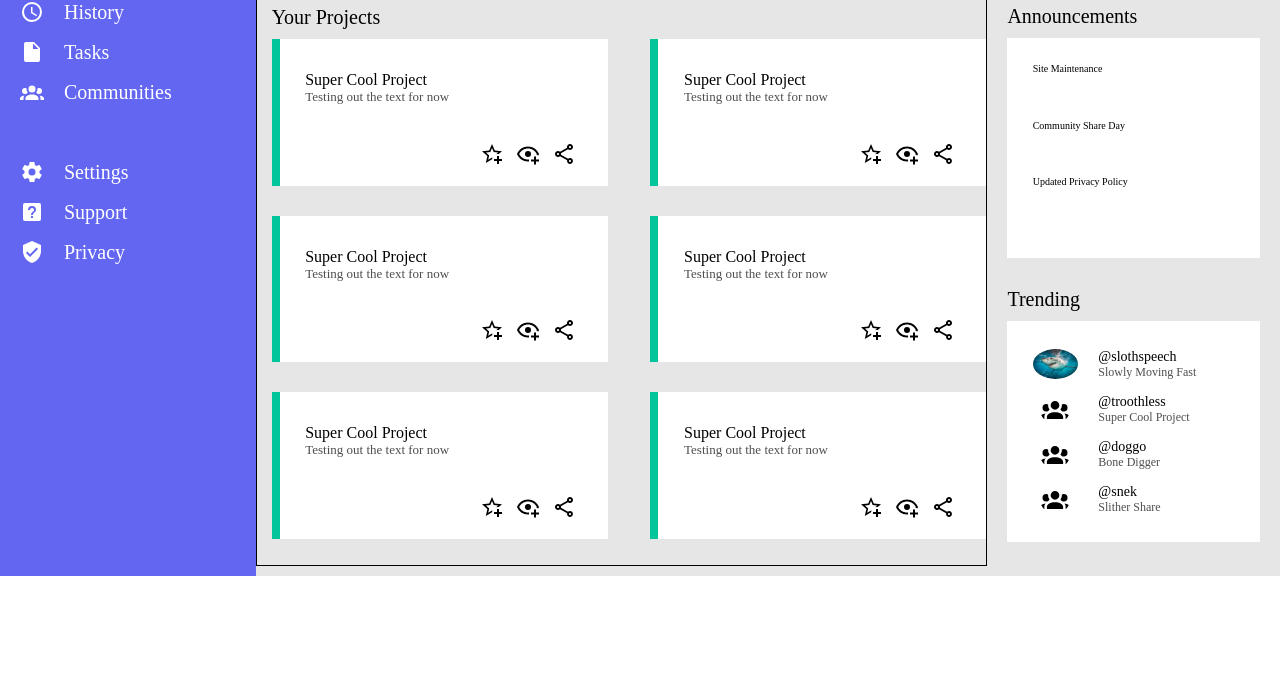
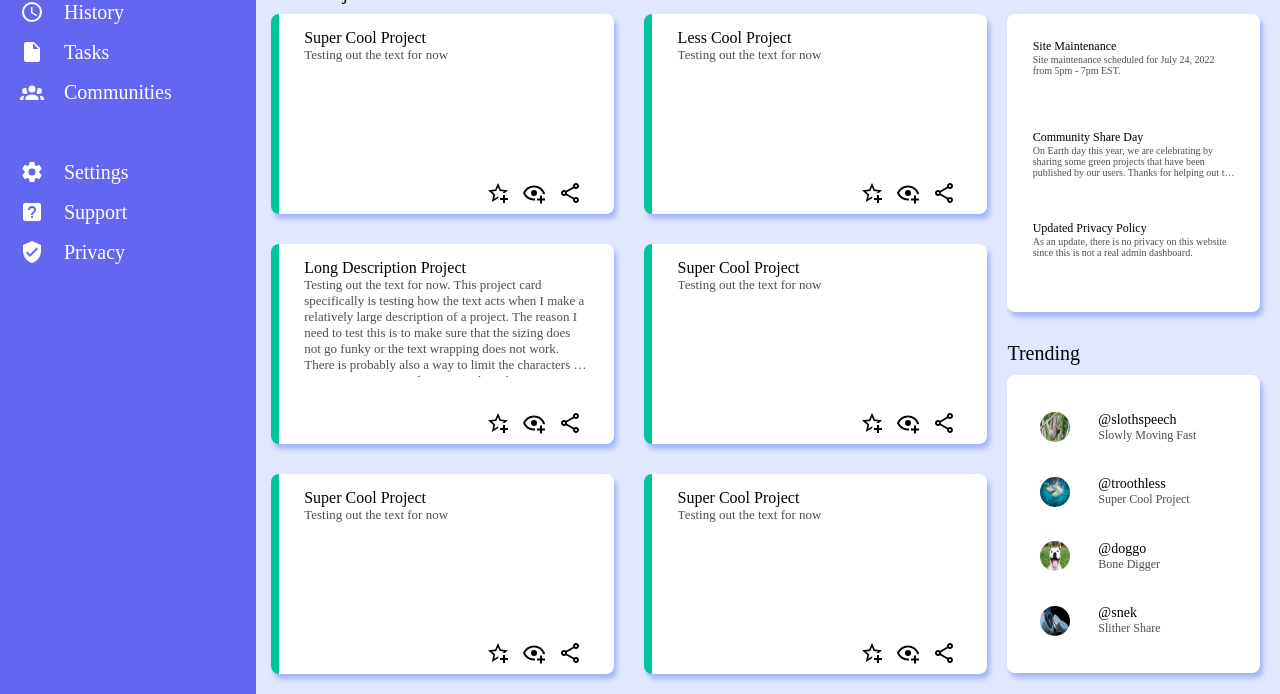
Before and after one commit to Trebordagreat/admin-dashboard, a plain HTML site: page index.html in a window 1280 px wide. Shown: the part 224-918 px from the top of the page. Before the commit the page ends 800 px from the top, so only its background shows below. Drawn offline with Linux system fonts and the light colour scheme.

Commit message:
finished project

```diff
--- a/index.html
+++ b/index.html
@@ -101,7 +101,7 @@
                         </div>
                     </div>
                     <div class="project-card">
-                        <div class="project-title">Super Cool Project</div>
+                        <div class="project-title">Less Cool Project</div>
                         <div class="project-description">
                             Testing out the text for now
                         </div>
@@ -119,9 +119,9 @@
                         </div>
                     </div>
                     <div class="project-card">
-                        <div class="project-title">Super Cool Project</div>
+                        <div class="project-title">Long Description Project</div>
                         <div class="project-description">
-                            Testing out the text for now
+                            Testing out the text for now.  This project card specifically is testing how the text acts when I make a relatively large description of a project.  The reason I need to test this is to make sure that the sizing does not go funky or the text wrapping does not work.  There is probably also a way to limit the characters if a user was to input a description, but I have no javascript for this project, so I will not do that today.
                         </div>
                         <div class="project-icons">
                             <div></div>
@@ -198,15 +198,15 @@
                     <div class="announcement-section">
                         <div class="announcement">
                             <div class="announcement-title">Site Maintenance</div>
-                            <div class="announcement-text"></div>
+                            <div class="announcement-text">Site maintenance scheduled for July 24, 2022 from 5pm - 7pm EST.</div>
                         </div>
                         <div class="announcement">
                             <div class="announcement-title">Community Share Day</div>
-                            <div class="announcement-text"></div>
+                            <div class="announcement-text">On Earth day this year, we are celebrating by sharing some green projects that have been published by our users.  Thanks for helping out the world!</div>
                         </div>
                         <div class="announcement">
                             <div class="announcement-title">Updated Privacy Policy</div>
-                            <div class="announcement-text"></div>
+                            <div class="announcement-text">As an update, there is no privacy on this website since this is not a real admin dashboard.</div>
                         </div>
                     </div>
                 </div>
@@ -214,28 +214,28 @@
                     <div class="content-heading">Trending</div>
                     <div class="trend-section">
                         <div class="trend">
-                            <img src="icons/sharkprofilepic.jpeg" alt="" class="trend-pic profile-picture">
+                            <img src="icons/sloth.jpeg" alt="user-pic" class="trend-pic profile-picture">
                             <div>
                                 <div class="trend-user">@slothspeech</div>
                                 <div class="trend-project">Slowly Moving Fast</div>
                             </div>
                         </div>
                         <div class="trend">
-                            <img src="icons/account-group.svg" alt="" class="trend-pic profile-picture">
+                            <img src="icons/sharkprofilepic.jpeg" alt="user-pic" class="trend-pic profile-picture">
                             <div>
                                 <div class="trend-user">@troothless</div>
                                 <div class="trend-project">Super Cool Project</div>
                             </div>
                         </div>
                         <div class="trend">
-                            <img src="icons/account-group.svg" alt="" class="trend-pic profile-picture">
+                            <img src="icons/dog.jpeg" alt="user-pic" class="trend-pic profile-picture">
                             <div>
                                 <div class="trend-user">@doggo</div>
                                 <div class="trend-project">Bone Digger</div>
                             </div>
                         </div>
                         <div class="trend">
-                            <img src="icons/account-group.svg" alt="" class="trend-pic profile-picture">
+                            <img src="icons/snake.jpeg" alt="user-pic" class="trend-pic profile-picture">
                             <div>
                                 <div class="trend-user">@snek</div>
                                 <div class="trend-project">Slither Share</div>
--- a/style.css
+++ b/style.css
@@ -4,7 +4,6 @@ body {
 }
 
 .page {
-    background-color: azure;
     height: 100vh;
     display: grid;
     grid-template-columns: 1fr 4fr;
@@ -57,7 +56,7 @@ ul {
 
 .header {
     background-color: white;
-    padding: 2% 4%;
+    padding: 20px 30px;
 }
 
 .header-top {
@@ -66,19 +65,20 @@ ul {
     align-items: center;
     gap: 3%;
     font-size: 2rem;
-    margin-bottom: 4%;
+    margin-bottom: 15px;
 }
 
 .search-bar {
     width: 100%;
     border: none;
-    background-color: rgb(230, 230, 230);
+    background-color: #E0E7FF;
     border-radius: 2rem;
     height: 2.5rem;
 }
 
 #main-profile-picture {
-    height: 7rem
+    height: 7rem;
+    width: 7rem;
 }
 
 .header-bottom {
@@ -90,6 +90,7 @@ ul {
 
 .header-bottom img {
     height: 5rem;
+    width: 5rem;
 }
 
 .header-bottom div {
@@ -118,10 +119,10 @@ ul {
 }
 
 .content {
-    background-color: rgb(230, 230, 230);
+    background-color: #E0E7FF;
     display: grid;
     grid-template-columns: 3fr 1.2fr;
-    padding-bottom: 1%;
+    padding-bottom: 20px;
 }
 
 .content-heading {
@@ -131,15 +132,15 @@ ul {
 }
 
 .projects {
-    border: 1px solid black;
     padding-left: 2%;
+    max-height: 720;
 }
 
 .projects-grid {
-    height: 85%;
     display: grid;
     grid-template-columns: repeat(auto-fit, minmax(250px, 1fr));
-    gap: 6%;
+    grid-auto-rows: 200px;
+    gap: 30px;
 }
 
 .project-card {
@@ -147,9 +148,9 @@ ul {
     border-left: solid 8px rgb(3, 197, 155);
     display: grid;
     grid-template-rows: min-content 1fr min-content;
-    padding-top: 4vh;
+    padding-top: 15px;;
     padding-left: 2vw;
-    padding-bottom: 2vh;
+    padding-bottom: 5px;
     padding-right: 2vw;
 }
 
@@ -160,6 +161,10 @@ ul {
 .project-description {
     font-size: 1.3rem;
     color: rgb(78, 78, 78);
+    display: -webkit-box;
+    max-height: 100px;
+    -webkit-line-clamp: 6;
+    -webkit-box-orient: vertical;
     overflow: hidden;
 }
 
@@ -176,9 +181,9 @@ ul {
 .social {
     display: grid;
     grid-template-rows: 1fr 1fr;
+    max-height: 722px;
     padding-left: 20px;
     padding-right: 20px;
-    height: 96%;
 }
 
 
@@ -192,6 +197,19 @@ ul {
     grid-template-rows: 1fr 1fr 1fr;
     background-color: white;
     padding: 10% 10%;
+    gap: 10%;
+}
+
+.announcement-title {
+    font-size: 1.2rem;
+}
+
+.announcement-text {
+    color: rgb(78, 78, 78);
+    overflow: hidden;
+    display: -webkit-box;
+    -webkit-line-clamp: 3;
+    -webkit-box-orient: vertical;
 }
 
 .bottom-social {
@@ -216,6 +234,7 @@ ul {
 
 .trend img {
     height: 3rem;
+    max-width: 3rem;
     justify-self: center;
 }
 
@@ -227,3 +246,16 @@ ul {
     font-size: 1.2rem;
     color: rgb(78, 78, 78);
 }
+
+.project-card,
+.announcement-section,
+.trend-section {
+    border-radius: 8px;
+}
+
+.project-card,
+.announcement-section,
+.trend-section,
+.header {
+    box-shadow: 3px 5px 5px #A5B4FC;
+}
```
Also changed, not shown: icons/dog.jpeg (added), icons/sloth.jpeg (added), icons/snake.jpeg (added), 1 other file.
